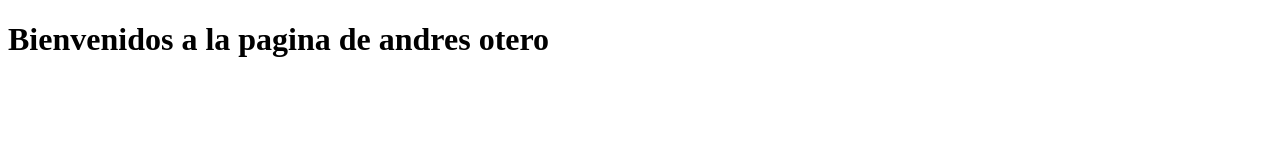
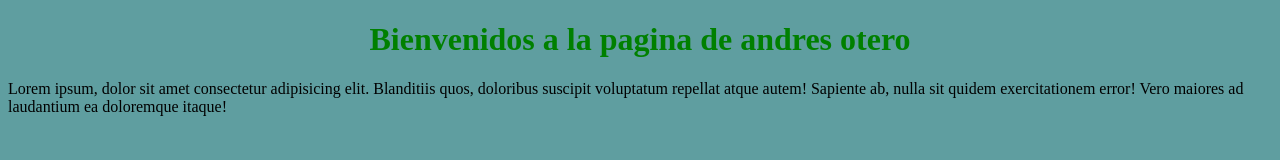
Before and after one commit to AndresOtero14/otero, a plain HTML site: page index.html in a window 1280 px wide. Drawn offline with Linux system fonts and the light colour scheme.

Commit message:
ultimo cambio

```diff
--- a/css/style.css
+++ b/css/style.css
@@ -11,4 +11,5 @@ body{
 
 h1{
     color: green;
+    text-align: center;
 }
--- a/index.html
+++ b/index.html
@@ -5,12 +5,17 @@
     <meta http-equiv="X-UA-Compatible" content="IE=edge">
     <meta name="viewport" content="width=device-width, initial-scale=1.0">
     <title> Pagina de |HORUS|</title>
+    <link rel="stylesheet" href="css/style.css">
 </head>
 <body>
     <div id ="container">
         <h1>
             Bienvenidos a la pagina de andres otero
         </h1>
+
+        <p>
+            Lorem ipsum, dolor sit amet consectetur adipisicing elit. Blanditiis quos, doloribus suscipit voluptatum repellat atque autem! Sapiente ab, nulla sit quidem exercitationem error! Vero maiores ad laudantium ea doloremque itaque!
+        </p>
 
 
 
```
Also changed, not shown: file.txt (added).
